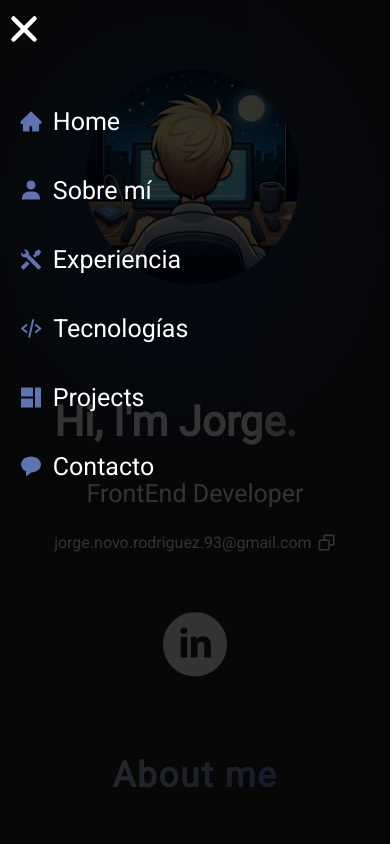
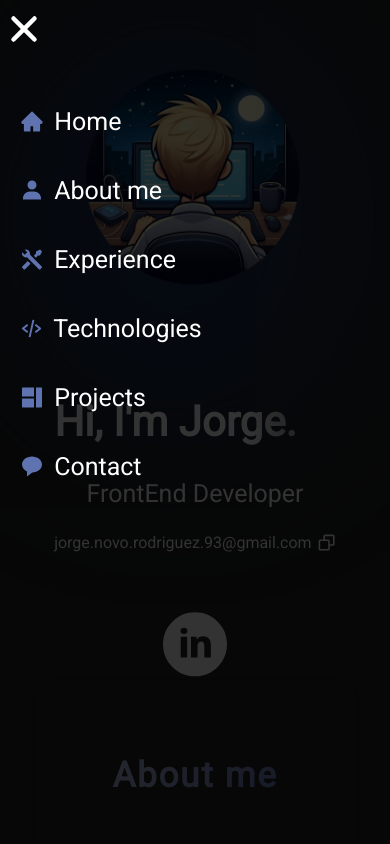
Before and after one commit to jorgenovorodriguez/Portfolio, a React (Vite) app: page / in a window 390 px wide. Both pictures are taken after a click on the element 195 px from the left and 29 px from the top of the page. Shown: the top 844 px of the page. Built offline with nearby package versions, Linux system fonts and the light colour scheme; no server answers.

Commit message:
Nav traducciones

```diff
--- a/src/components/Navbar/NavbarMobile.tsx
+++ b/src/components/Navbar/NavbarMobile.tsx
@@ -37,7 +37,7 @@ export const NavbarMobile: React.FC = () => {
                                             color={`#5F73B0`}
                                             width={`1.5rem`}
                                         />
-                                        <a href='/'>{`Home`}</a>
+                                        <a href='/'>{t(`Home`)}</a>
                                     </div>
                                 </li>
                                 <li>
@@ -46,7 +46,7 @@ export const NavbarMobile: React.FC = () => {
                                             color={`#5F73B0`}
                                             width={`1.5rem`}
                                         />
-                                        <a href='#about'>{`Sobre mí`}</a>
+                                        <a href='#about'>{t(`Sobre mí`)}</a>
                                     </div>
                                 </li>
                                 <li>
@@ -55,7 +55,9 @@ export const NavbarMobile: React.FC = () => {
                                             color={`#5F73B0`}
                                             width={`1.5rem`}
                                         />
-                                        <a href='#experience'>{`Experiencia`}</a>
+                                        <a href='#experience'>
+                                            {t(`Experiencia`)}
+                                        </a>
                                     </div>
                                 </li>
                                 <li>
@@ -64,7 +66,9 @@ export const NavbarMobile: React.FC = () => {
                                             color={`#5F73B0`}
                                             width={`2.7rem`}
                                         />
-                                        <a href='#technologies'>{`Tecnologías`}</a>
+                                        <a href='#technologies'>
+                                            {t(`Tecnologías`)}
+                                        </a>
                                     </div>
                                 </li>
                                 <li>
@@ -82,7 +86,7 @@ export const NavbarMobile: React.FC = () => {
                                             color={`#5F73B0`}
                                             width={`1.5rem`}
                                         />
-                                        <a href='#contact'>{`Contacto`}</a>
+                                        <a href='#contact'>{t(`Contacto`)}</a>
                                     </div>
                                 </li>
                             </ul>
```
